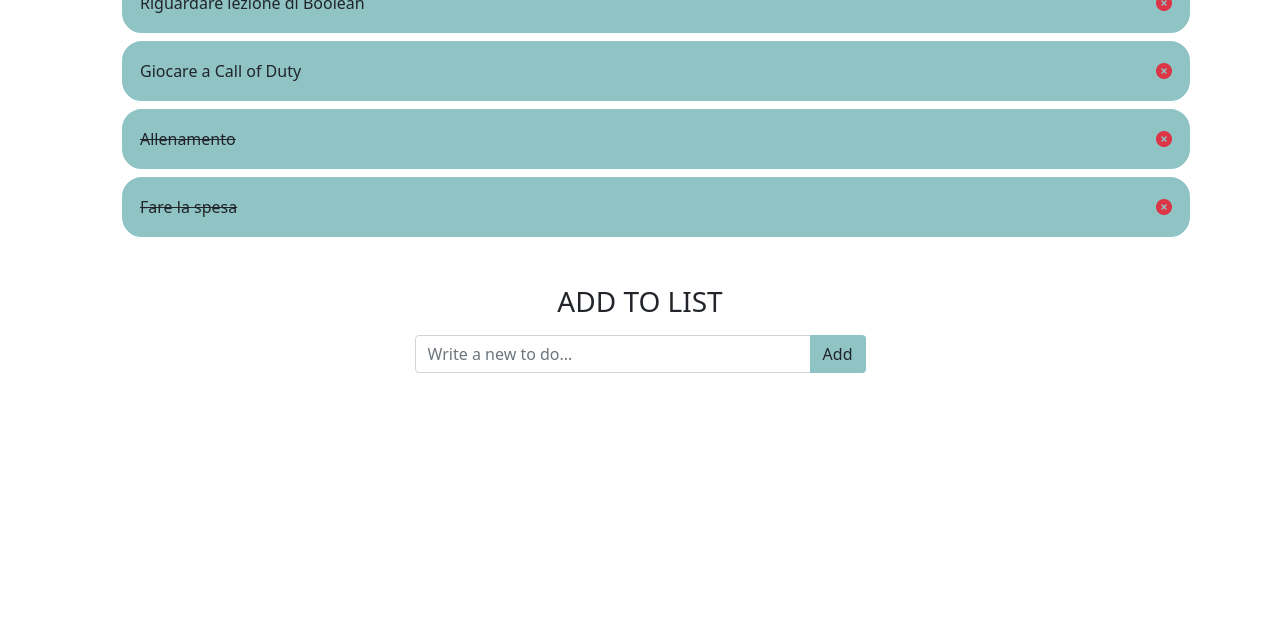
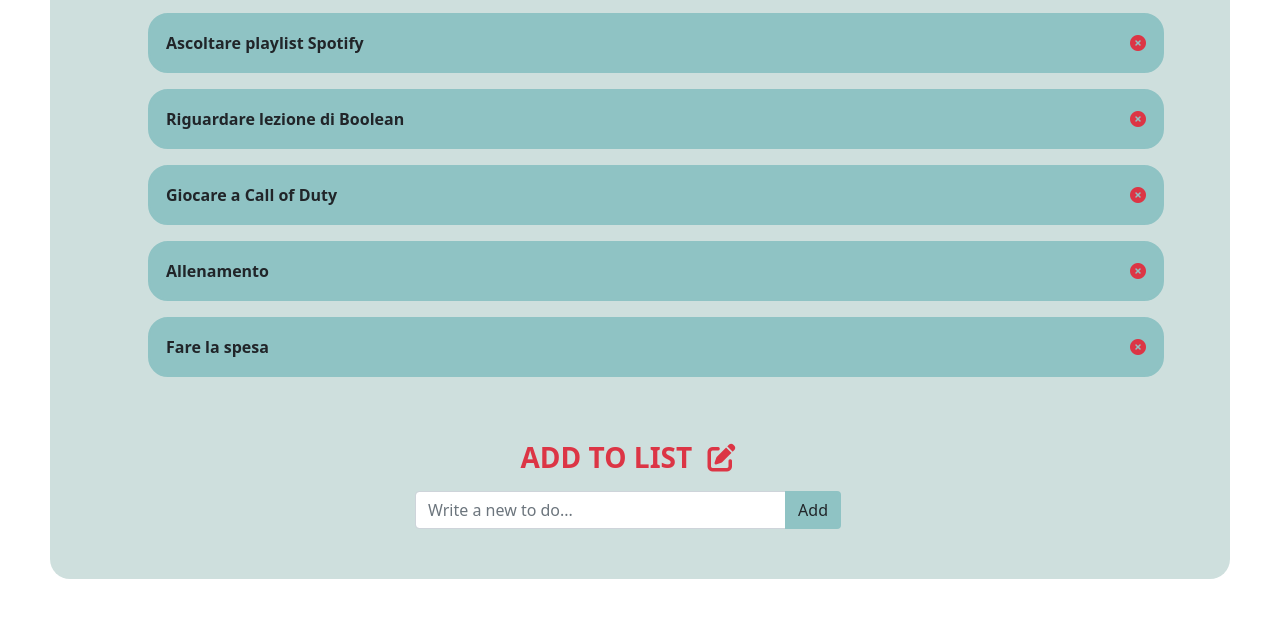
Before and after one commit to DanieleGelsomino/vue-todolist, a plain HTML site: page index.html in a window 1280 px wide. Shown: the part 173-802 px from the top of the page. Drawn offline with nearby package versions, Linux system fonts and the light colour scheme.

Commit message:
add bonus 2 done

```diff
--- a/css/style.css
+++ b/css/style.css
@@ -1,8 +1,29 @@
+.-dg--container {
+  background-color: rgba(14, 94, 86, 0.2);
+  border-radius: 20px;
+  padding: 50px;
+  margin: 50px;
+}
+
+h2,
+h3 {
+  font-weight: 700;
+}
+
 .-dg--list-group li {
   list-style-type: none;
+  font-weight: 600;
   border: 2px solid #8fc3c4;
   background-color: #8fc3c4;
   border-radius: 20px;
+  cursor: pointer;
+}
+
+.-dg--list-group li:hover {
+  transform: scale(1.05);
+  outline: 5px solid #8fc3c4;
+
+  box-shadow: 13px 16px 21px -12px rgba(0, 0, 0, 0.41);
 }
 
 .-dg--btn {
--- a/index.html
+++ b/index.html
@@ -17,24 +17,30 @@
 
 <body>
     <div id="todo">
-        <div class="container">
+        <div class="-dg--container">
             <!-- todo-list section -->
+            <div class="row">
+                <div class="col">
                     <div class="todo-list">
-                <h2 class="text-center p-3">TODO LIST</h2>
-                <ul class="-dg--list-group">
-                    <li v-for="(item, index) in toDoList" class=" p-3 m-2" v-if="!doneTask.includes(index)">
+                        <h2 class="text-center p-3 text-danger">TO DO LIST<i class="fa-solid fa-list-check ms-2"></i>
+                        </h2>
+                        <ul class="-dg--list-group ">
+                            <li v-for="(item, index) in toDoList" class=" p-3 m-3" v-if="!doneTask.includes(index)">
                                 <div class="d-flex justify-content-between align-items-center">
-                            <span :class="thingsDone(index)">{{item.text}} </span><i
+                                    <span :class="thingsDone(index)" @click="barsToDo(index)">{{item.text}} </span><i
                                         class="fa-solid fa-circle-xmark text-danger dg-cross -dg--c-pointer"
                                         @click="deleteToDo(index)"></i>
                                 </div>
                             </li>
                         </ul>
+                    </div>
+                </div>
+
                 <!-- / todo-list section -->
                 <!-- add-to-list section -->
                 <div class="row justify-content-center mt-5">
-                    <div class="col-5 text-center">
-                        <h3>ADD TO LIST</h3>
+                    <div class="col-5 text-center ">
+                        <h3 class="text-danger">ADD TO LIST <i class="fa-solid fa-pen-to-square ms-2"></i></h3>
                         <div class="input-group mt-3">
                             <input type="text" v-model="newToDo" class="form-control" placeholder="Write a new to do..."
                                 aria-label="Write a new to do..." aria-describedby="button-addon2"
--- a/js/script.js
+++ b/js/script.js
@@ -24,7 +24,7 @@ console.log("Vue Js ok!");
 const toDoList = [
   {
     text: "Ascoltare playlist Spotify",
-    done: true,
+    done: false,
   },
   {
     text: "Riguardare lezione di Boolean",
@@ -36,11 +36,11 @@ const toDoList = [
   },
   {
     text: "Allenamento",
-    done: true,
+    done: false,
   },
   {
     text: "Fare la spesa",
-    done: true,
+    done: false,
   },
 ];
 
@@ -71,5 +71,13 @@ const app = new Vue({
         // console.log(newWrittenToDo);
       }
     },
+
+    barsToDo(index) {
+      if (this.toDoList[index].done) {
+        this.toDoList[index].done = false;
+      } else {
+        this.toDoList[index].done = true;
+      }
+    },
   },
 });
```
Lines whose indentation alone changed are shown as unchanged.
